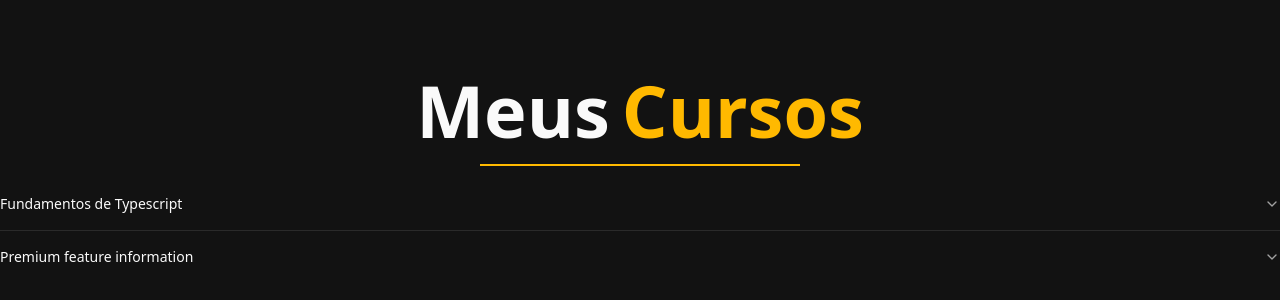
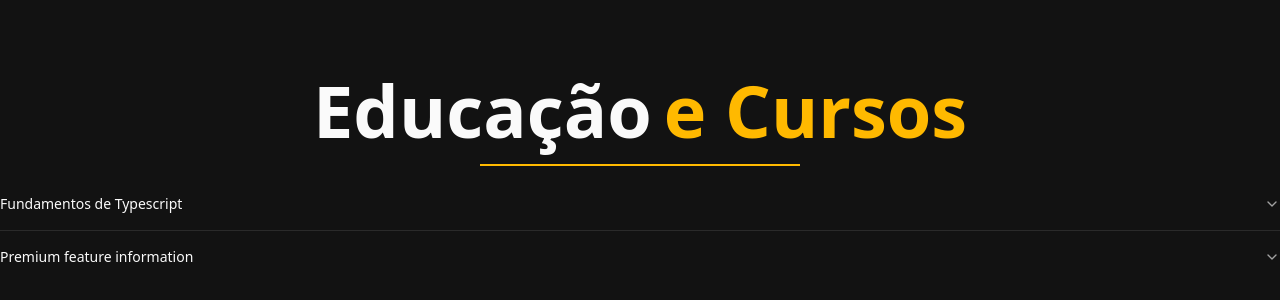
Before and after one commit to Marcio-Moraes/portfolio-nextjs, a Next.js app: page / in a window 1280 px wide. Shown: the part 3954-4254 px from the top of the page. Built offline with nearby package versions, Linux system fonts and the light colour scheme.

Commit message:
Atualização Título e Nome do component

```diff
--- a/src/app/(sections)/_cursos/page.tsx
+++ b/src/app/(sections)/_cursos/page.tsx
@@ -3,11 +3,11 @@
 import { Titulo } from "../../components/layout/titulo";
 import { ListaCursos } from "../../components/listaCursos";
 
-export default function CursosSection() {
+export default function EducacaoSection() {
     return (
         <div className="h-screen py-30 bg-[#121212]" id="cursos">
             <div className="container mx-auto">
-                <Titulo title1="Meus"  title2="Cursos" />
+                <Titulo title1="Educação"  title2="e Cursos" />
                 <ListaCursos />
             </div>
         </div>
```
